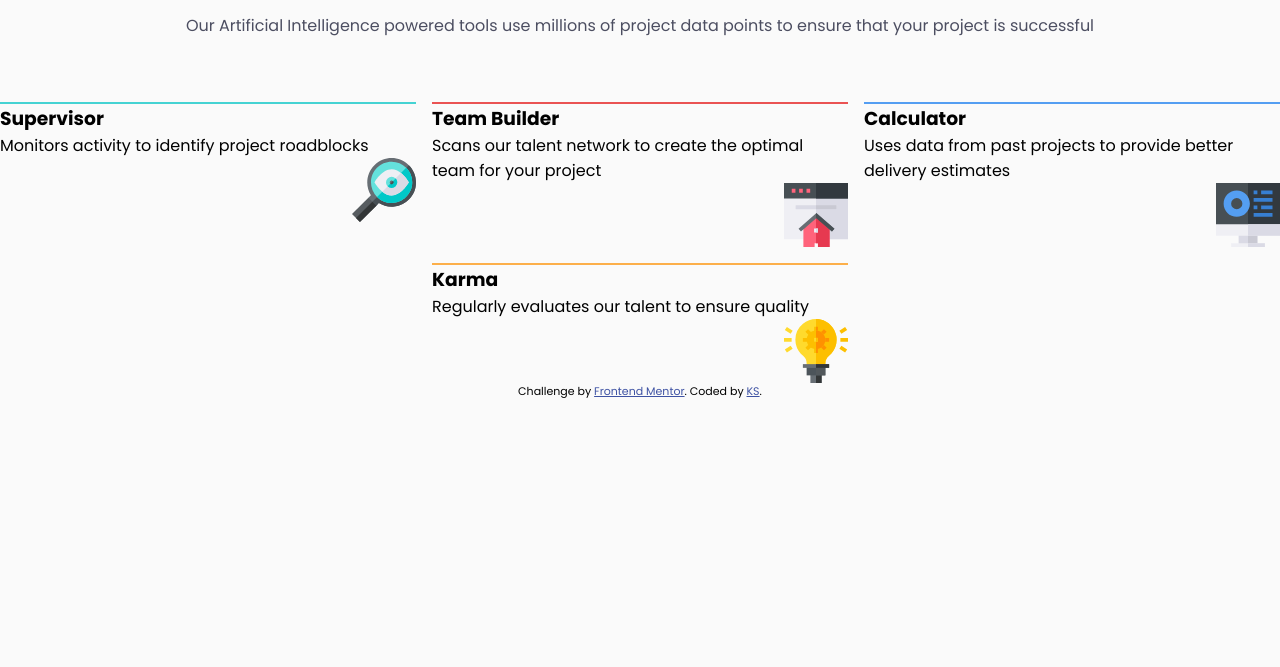
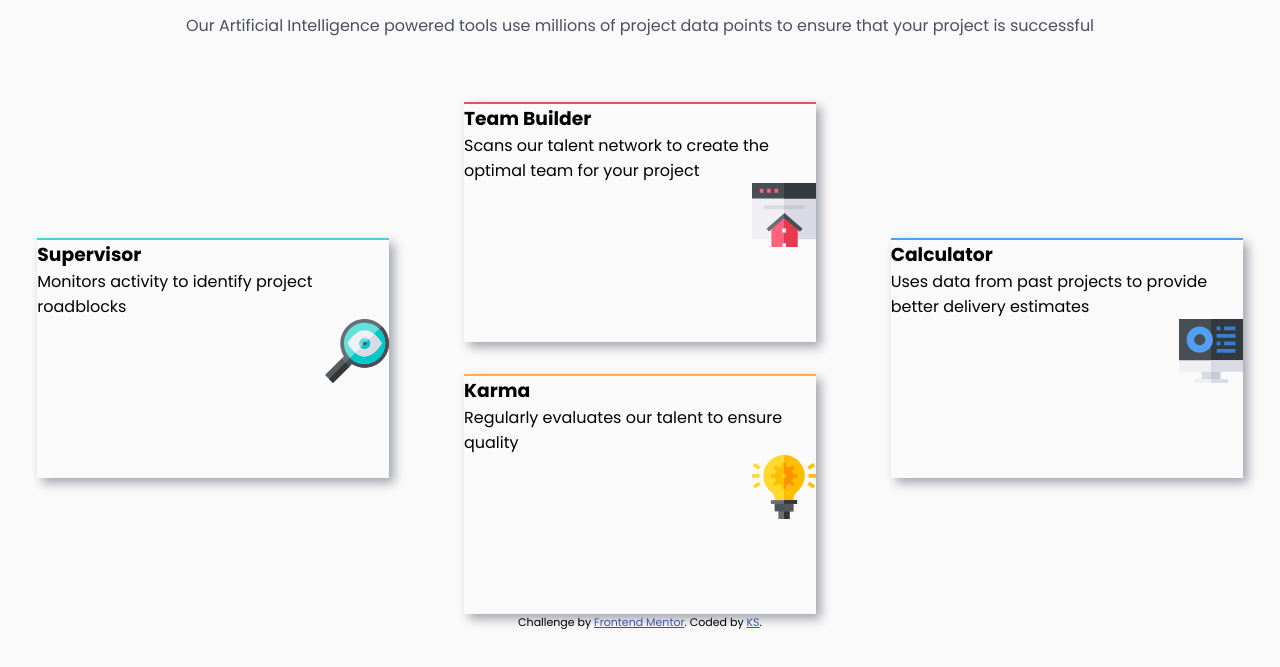
Before and after one commit to ks9927/Four-Card, a plain HTML site: page docs/index.html in a window 1280 px wide. Shown: the part 163-830 px from the top of the page. Drawn offline with Linux system fonts and the light colour scheme.

Commit message:
added row gap and sizing to cards

```diff
--- a/docs/styles.css
+++ b/docs/styles.css
@@ -50,7 +50,8 @@ header .second-line {
   grid-template-columns: 1fr 1fr 1fr;
   grid-template-areas: "sup team calcu"
                         "sup karma calcu";
-  gap: 1rem;
+
+  row-gap: 2rem;
 }
 
 .supervisor {
@@ -73,6 +74,12 @@ header .second-line {
   border-top: solid 2px var(--blue-clr);
 }
 
+.card {
+  box-shadow: 5px 5px 10px var(--grayish-blue);
+  height: 15rem;
+  width: 22rem;
+  margin: auto;
+}
 .card img {
   float: right;
 }
```
